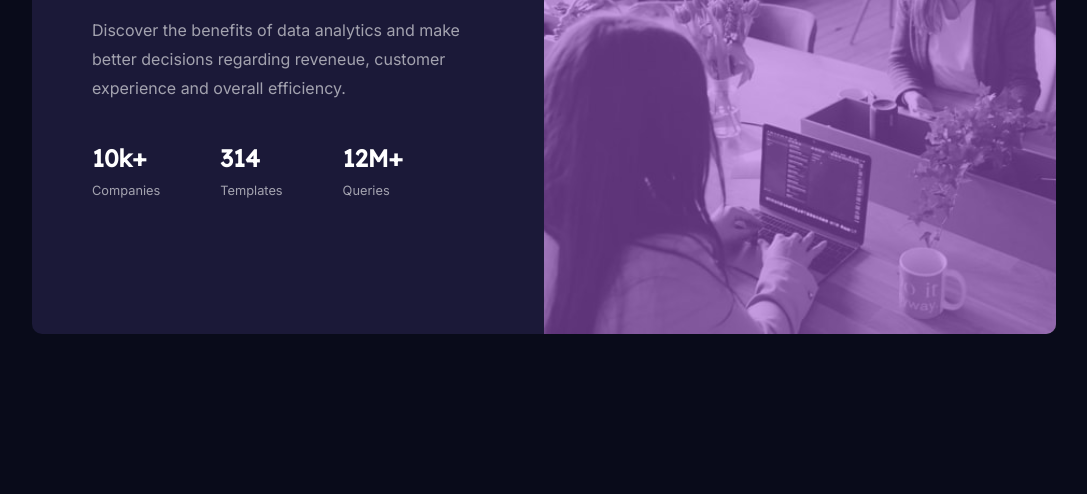
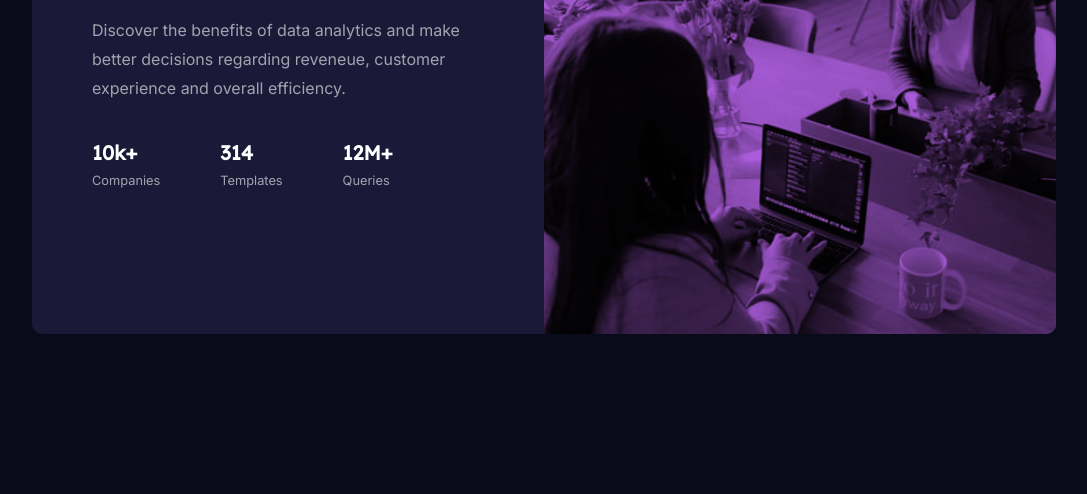
Before and after one commit to shemjay/Stats-preview-Card-Newbie-, a plain HTML site: page index.html in a window 1280 px wide. Shown: the part 306-800 px from the top of the page, without its empty margins (96-1183 px from the left). Drawn offline with Linux system fonts and the light colour scheme.

Commit message:
Update background image color
Applied mixed blend mode to improve image color

```diff
--- a/styles.css
+++ b/styles.css
@@ -44,7 +44,9 @@ body, html {
     left: 0;
     height:100%;
     width: 100%;
-    background: rgba(170, 92, 219, 0.546); /* The color of the image is not accurate yet */
+    background: hsla(277, 64%, 61%);
+    mix-blend-mode: multiply;
+
 }
 
 .content-title {
@@ -85,12 +87,11 @@ body, html {
 }
 
 .content-lower-body h3{
-    font-size: 1.5rem;
+    font-size: 1.25rem;
     line-height: 0.5;
     font-weight: 700;
     color: hsl(0, 0%, 100%);
     padding-left: 60px;
-
 }
 
 .content-lower-body p{
```
